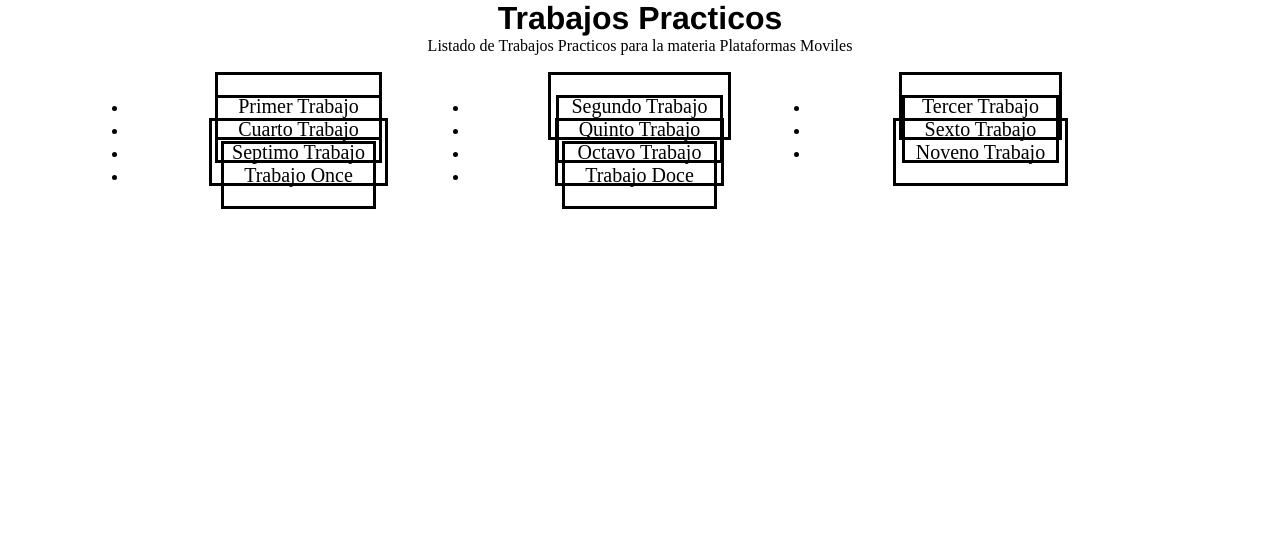
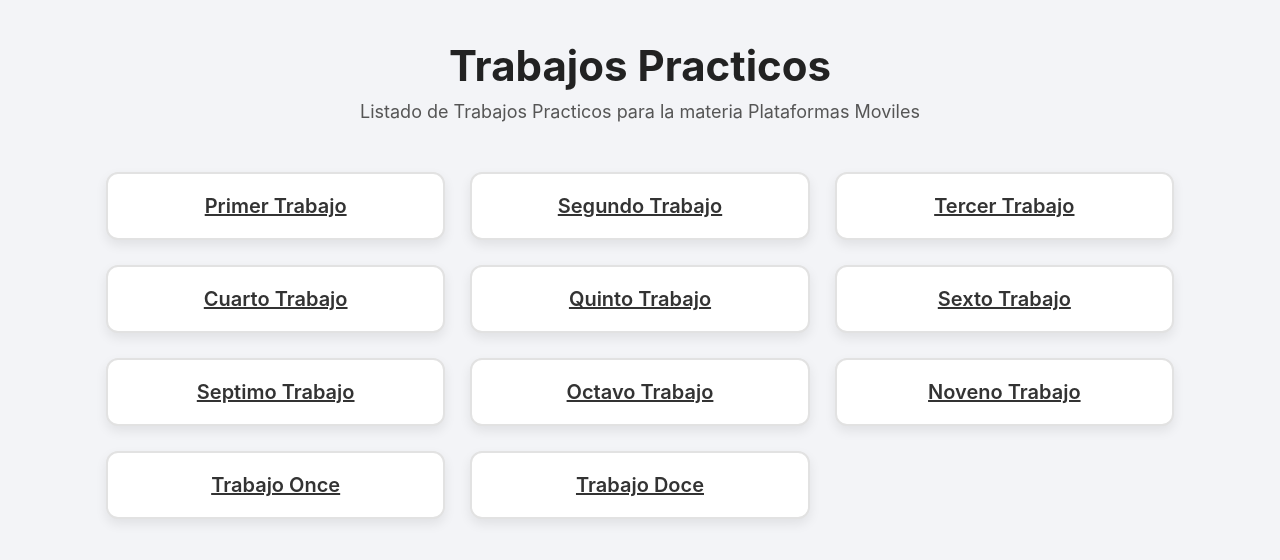
Before and after one commit to sebvam/plataformas-moviles-entregas, a plain HTML site: page index.html in a window 1280 px wide. Drawn offline with Linux system fonts and the light colour scheme.

Commit message:
Update index.html

```diff
--- a/index.html
+++ b/index.html
@@ -3,45 +3,67 @@
   <head>
     <title> Hola Mundo!</title>
   </head>
-    <style>
-    * {
+    <style>* {
     margin: 0;
     padding: 0;
     box-sizing: border-box;
+    font-family: "Inter", Arial, sans-serif;
+}
+
+body {
+    background: #f3f4f7;
+    color: #222;
+    padding: 40px 0;
     text-align: center;
 }
 
-    ul{
-        display: grid;
-        grid-template-columns: 33.3% 33.3% 33.3%;
-        width: 80%;
-        margin: 40px auto;
-        text-align: center;
+h1 {
+    font-size: 42px;
+    margin-bottom: 10px;
+    font-weight: 700;
 }
 
-    h1{
-        font-family: 'Franklin Gothic Medium', 'Arial Narrow', Arial, sans-serif;
+p {
+    font-size: 18px;
+    margin-bottom: 40px;
+    color: #555;
 }
 
-    a{
-        text-decoration: none;
-        margin: 10px;
-        border: 3px solid #000;
-        padding: 20px;
-        color: #000;
-        font-size: 20px;
-
-        font-family: 'Rockwell';
+ul {
+    width: 85%;
+    margin: 0 auto;
+    display: grid;
+    gap: 25px;
+    grid-template-columns: repeat(auto-fill, minmax(250px, 1fr));
+    padding: 10px;
 }
 
-    a:hover{
-        transition: .5s;
-        cursor: pointer;
-        background-color: #000;
-        color: #fff;
+li {
+    list-style: none;
 }
 
-</style>
+a {
+    display: block;
+    padding: 20px;
+    border-radius: 12px;
+    background: #fff;
+    border: 2px solid #e2e2e2;
+    font-size: 20px;
+    font-weight: 600;
+    color: #333;
+    box-shadow: 0 5px 12px rgba(0,0,0,0.08);
+    transition: all .3s ease;
+}
+
+a:hover {
+    background: #111;
+    color: #fff;
+    border-color: #111;
+    transform: translateY(-4px);
+    box-shadow: 0 8px 18px rgba(0,0,0,0.2);
+    cursor: pointer;
+}</style>
+
     <body>
       <h1> Trabajos Practicos</h1>
       <p> Listado de Trabajos Practicos para la materia Plataformas Moviles</p>
```
Lines whose indentation alone changed are shown as unchanged.
